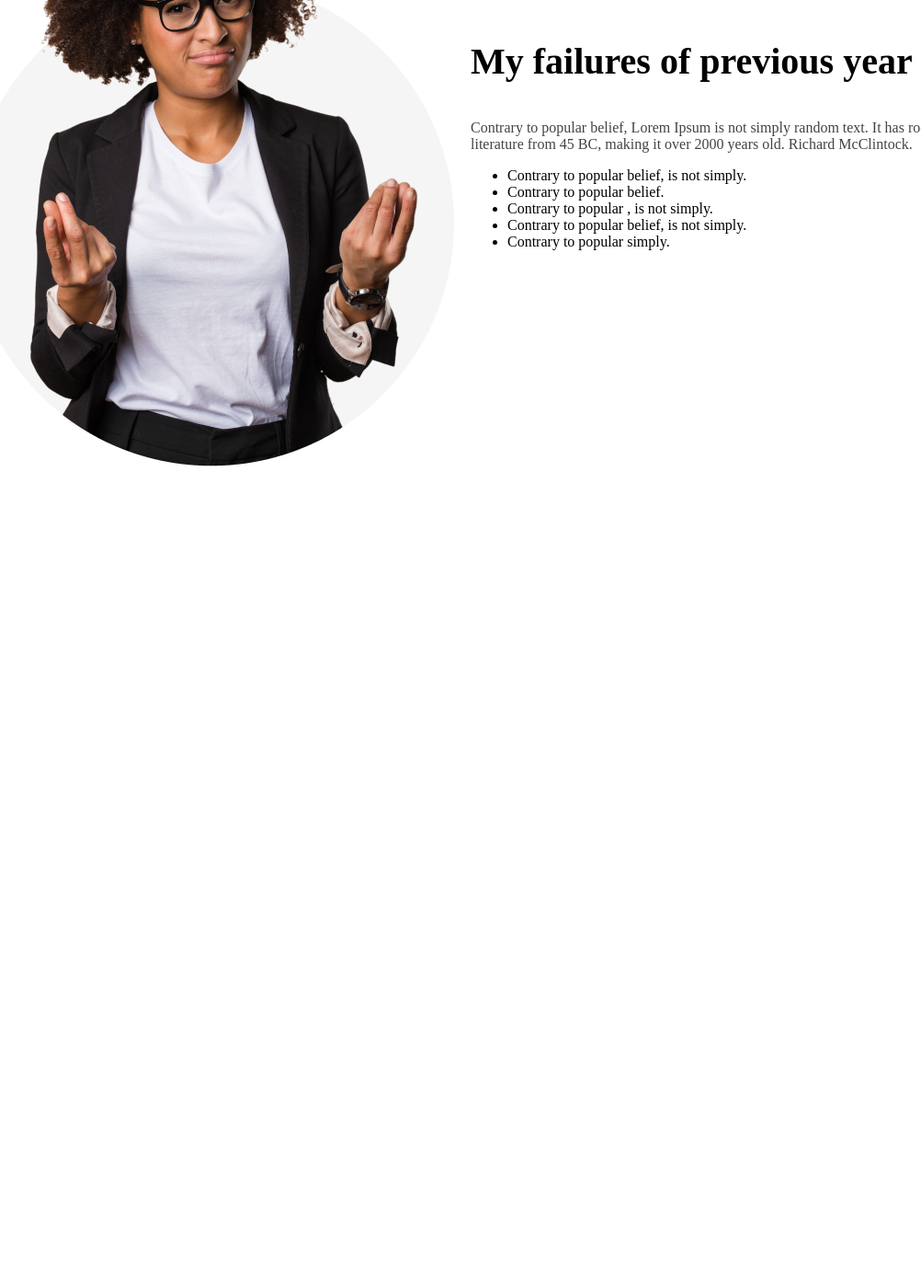
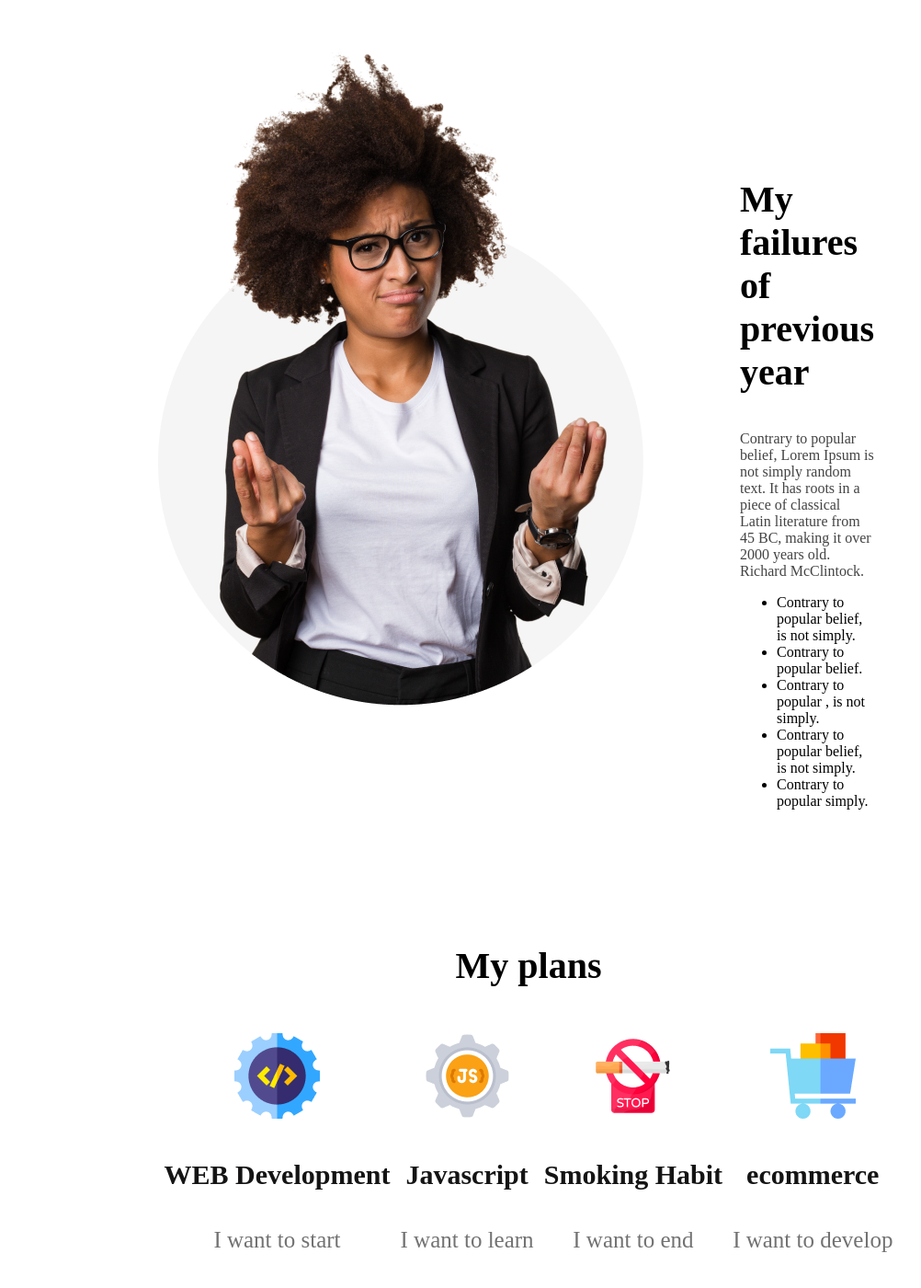
Before and after one commit to khalekur-phero/assignment-one, a plain HTML site: page index.html in a window 1280 px wide. Shown: the part 1156-2556 px from the top of the page at 92% size, without its empty margins (65-1067 px from the left). Before the commit the page ends 1671 px from the top, so only its background shows below. Drawn offline with Linux system fonts and the light colour scheme.

Commit message:
plans added

```diff
--- a/index.html
+++ b/index.html
@@ -31,7 +31,7 @@
                     roots
                     in a piece of classical Latin literature
                     from 45 BC, making it over 2000 years old. Richard McClintock.</p>
-                <ul>
+                <ul class="listed">
                     <li>Contrary to popular belief, is not simply.</li>
                     <li>Contrary to popular belief.</li>
                     <li>Contrary to popular , is not simply.</li>
@@ -40,6 +40,31 @@
                 </ul>
             </div>
         </section>
+        <section class="plans">
+            <h3 class="plan-text">My plans</h3>
+            <div class="plan-items">
+                <div class="web">
+                    <img src="images/icons/web.png" alt="">
+                    <h4 class="plan-title">WEB Development</h4>
+                    <p class="plan-description">I want to start</p>
+                </div>
+                <div class="java">
+                    <img src="images/icons/js.png" alt="">
+                    <h4 class="plan-title">Javascript</h4>
+                    <p class="plan-description">I want to learn</p>
+                </div>
+                <div class="Smoking">
+                    <img src="images/icons/smoke.png" alt="">
+                    <h4 class="plan-title">Smoking Habit</h4>
+                    <p class="plan-description">I want to end</p>
+                </div>
+                <div class="ecommerce">
+                    <img src="images/icons/ecom.png" alt="">
+                    <h4 class="plan-title">ecommerce</h4>
+                    <p class="plan-description">I want to develop</p>
+                </div>
+            </div>
+        </section>
     </main>
 
 </body>
--- a/style.css
+++ b/style.css
@@ -11,12 +11,16 @@
     background-image: url('images/banner/banner1.png');
     background-size: contain;
     background-repeat: no-repeat;
+    max-width: 100%;
+
 }
 
 .banner-head {
     font-weight: 700;
     font-size: 24px;
     margin-bottom: 24px;
+    max-width: 100%;
+
 }
 
 .banner-description {
@@ -41,14 +45,23 @@
 /* main-body design */
 .main-lines {
     display: flex;
-    justify-content: space-around;
     align-items: center;
 }
 
 .main-title {
     font-weight: 700;
     font-size: 40px;
+
+
 }
+
+.main-text {
+    width: 416px;
+    margin-top: 370px;
+    margin-left: 87px;
+    margin-right: 322px;
+}
+
 
 .main-description {
     font-weight: 400;
@@ -56,3 +69,38 @@
     color: #444343;
 
 }
+
+.main-image {
+    margin-top: 131px;
+    margin-left: 206px;
+}
+
+.plan-text {
+    text-align: center;
+    margin-bottom: 50px;
+    font-weight: 700;
+    font-size: 40px;
+}
+
+.plans {
+    margin: 130px 230px;
+}
+
+.plan-items {
+    display: flex;
+    justify-content: space-around;
+    text-align: center;
+
+}
+
+.plan-title {
+    font-weight: 700;
+    font-size: 30px;
+    color: #151414
+}
+
+.plan-description {
+    font-weight: 500;
+    font-size: 25px;
+    color: #737272;
+}
```
